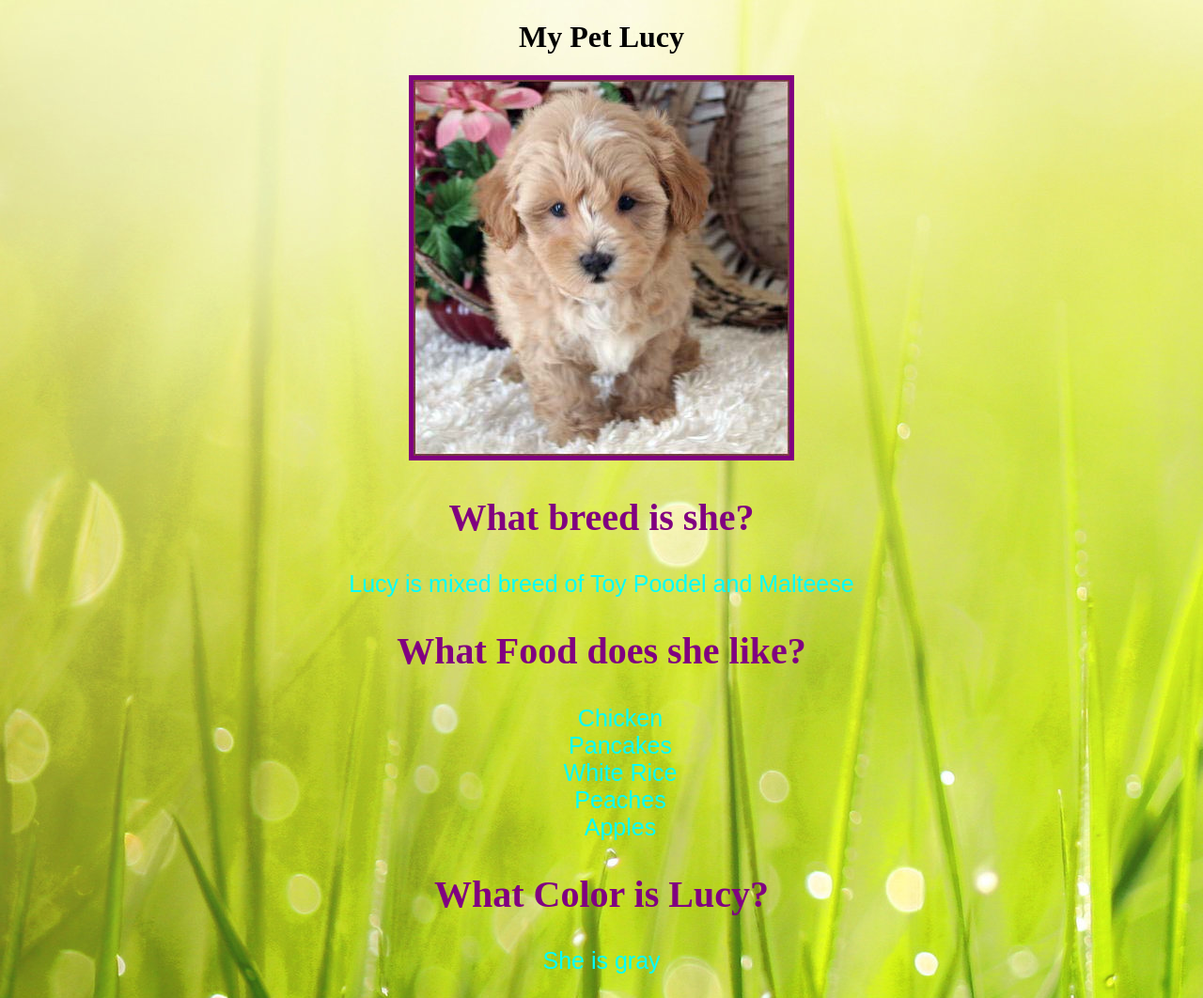
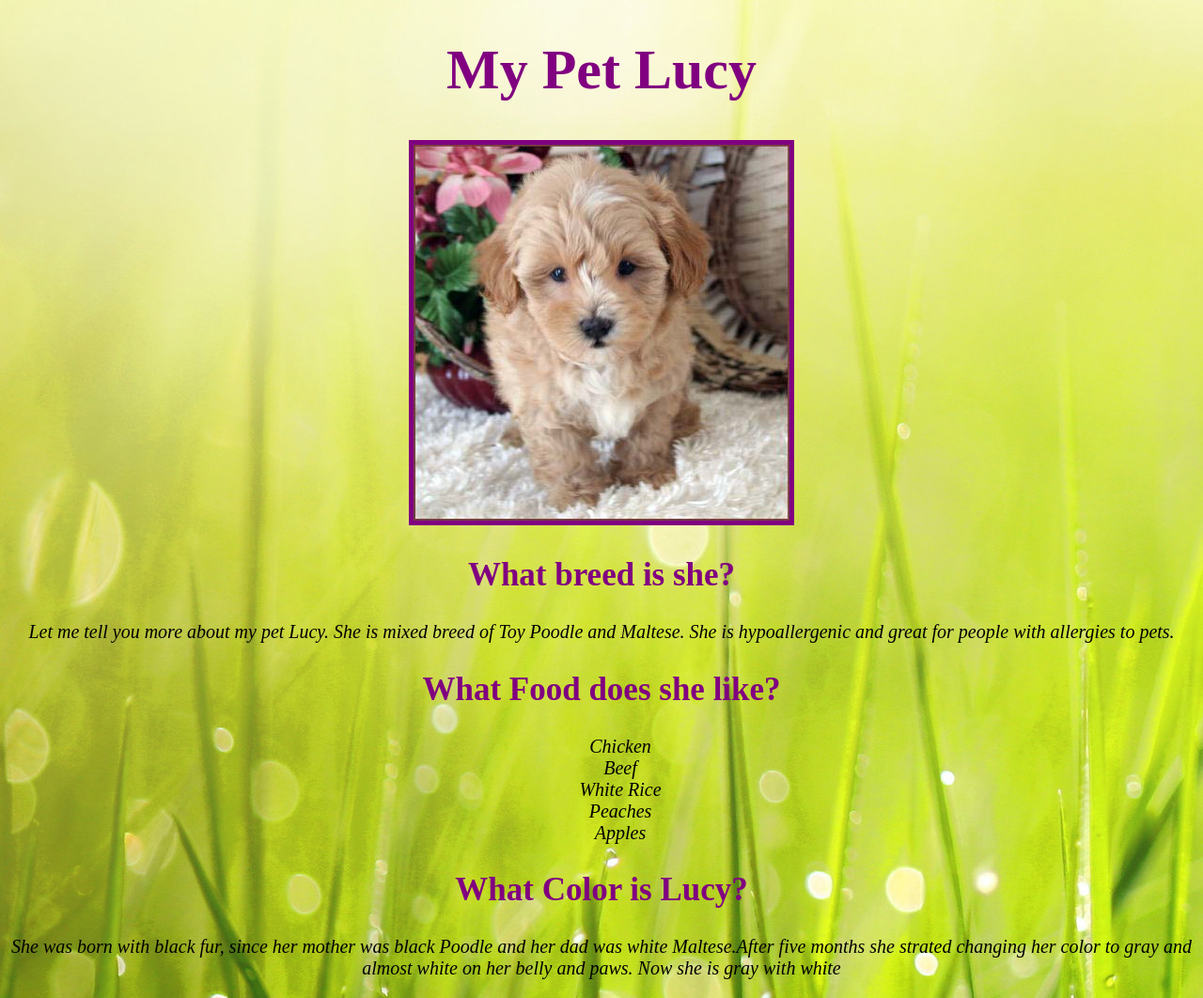
Before and after one commit to zmazieva78/my-pet-website, a plain HTML site: page index.html in a window 1280 px wide. Shown: the whole page at 94% size. Drawn offline with Linux system fonts and the light colour scheme.

Commit message:
create <div>

```diff
--- a/css/style.css
+++ b/css/style.css
@@ -1,6 +1,6 @@
 h2 {
   color: purple;
-  font-size: 40px;
+  font-size: 35px;
 }
 body {
   text-align: center;
@@ -9,11 +9,15 @@ body {
 ul {
   list-style-type: none;
 }
-p, li {
-  font-size: 25px;
-  color: #0fff;
-  font-family: fantasy;
+.info {
+  font-size: 20px;
+  font-family: serif;
+  font-style: italic;
 }
 img {
   border: 5px purple solid;
 }
+h1 {
+   color: purple;
+   font-size: 60px;
+}
--- a/index.html
+++ b/index.html
@@ -8,21 +8,26 @@
   <body>
     <h1>My Pet Lucy</h1>
       <img src="img/Lucy.jpg" alt="Photo of Lucy.">
+
     <h2>What breed is she?</h2>
-      <p>Lucy is mixed breed of Toy Poodel and Malteese</p>
+    <div class="info">
+      <p>Let me tell you more about my pet Lucy. She is mixed breed of Toy Poodle and Maltese. She is hypoallergenic and great for people with allergies to pets.</p>
+    </div>
 
     <h2>What Food does she like?</h2>
+    <div class="info">
       <ul>
         <li>Chicken</li>
-        <li>Pancakes</li>
+        <li>Beef</li>
         <li>White Rice</li>
         <li>Peaches</li>
         <li>Apples</li>
       </ul>
+    </div>
 
     <h2>What Color is Lucy?</h2>
-      <p>She is gray</p>
-
-
+      <div class="info">
+        <p>She was born with black fur, since her mother was black Poodle and her dad was white Maltese.After five months she strated changing her color to gray and almost white on her belly and paws. Now she is gray with white</p>
+      </div>
   </body>
 </html>
```
